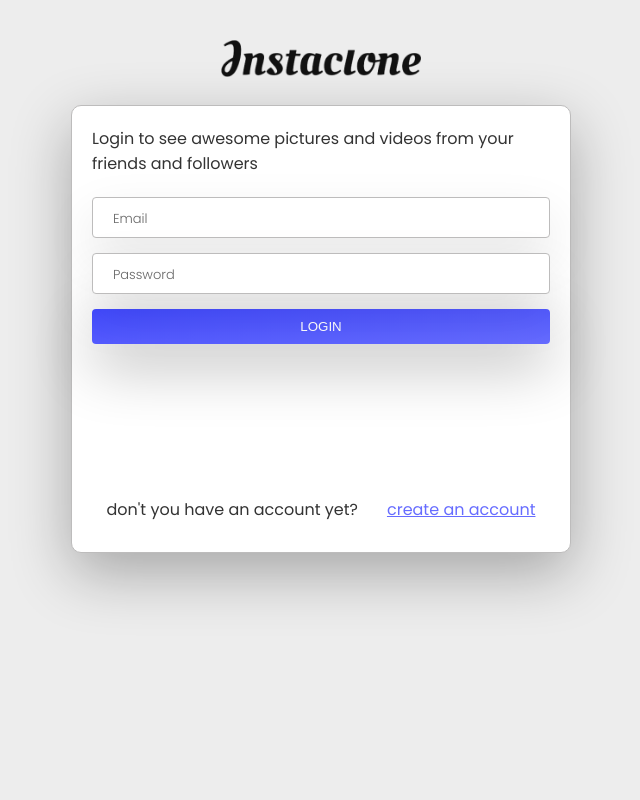
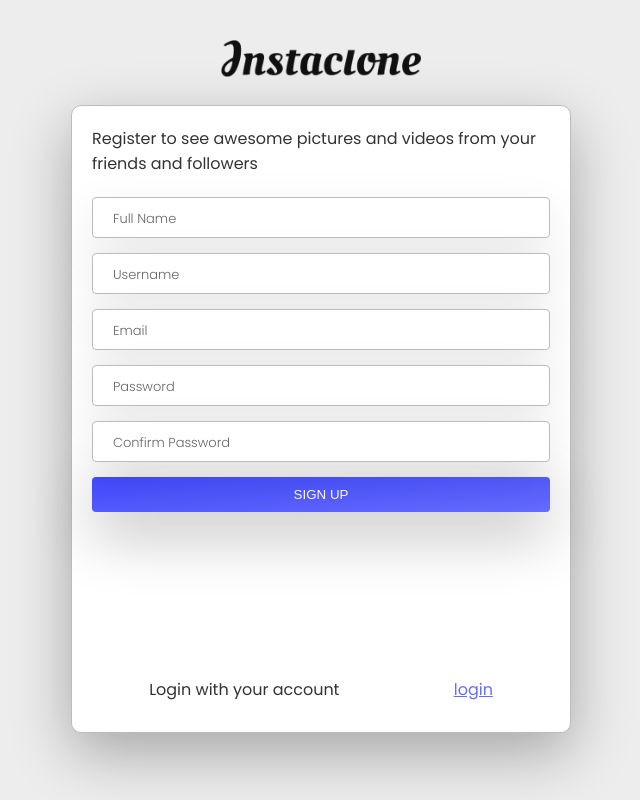
Before and after one commit to Ceci007/instaclone-client, a React (Create React App) app: page /register in a window 1280 px wide. Shown: the whole page, without its empty margins (319-959 px from the left). Built offline with nearby package versions, Linux system fonts and the light colour scheme; what apollo-upload-client would draw is missing.

Commit message:
Adding public and protected routes

```diff
--- a/src/App.js
+++ b/src/App.js
@@ -1,12 +1,17 @@
 import React, { useState, useEffect, useMemo } from 'react';
+import { Route, Routes, Navigate } from "react-router-dom";
 import client from "./config/apollo";
 import { ApolloProvider } from "@apollo/client";
 import { ToastContainer } from "react-toastify";
 
-import Auth from "./pages/Auth/index";
 import { getToken, decodeToken } from "./utils/token";
 import AuthContext from './context/AuthContext';
-import AppRouter from './routes/AppRouter';
+
+import RegisterPage from './pages/Auth/RegisterPage';
+import LoginPage from './pages/Auth/LoginPage';
+import HomePage from './pages/Home/HomePage';
+import UserPage from './pages/UserPage';
+import BasicLayout from './layouts/BasicLayout';
 
 function App() {
   const [auth, setAuth] = useState(undefined);
@@ -43,7 +48,41 @@ function App() {
   return (
     <ApolloProvider client={client}>
       <AuthContext.Provider value={authData}>
-          { !auth ? <Auth /> : <AppRouter /> }
+          { /* !auth ? <Auth /> : <AppRouter /> */}
+          <Routes>
+            {!auth && (
+              <>
+                 <Route
+                  path="/register"
+                  element={<RegisterPage authenticate={auth} />}
+                />
+                <Route
+                  path="/login"
+                  element={<LoginPage authenticate={auth} />}
+                />
+              </>
+            )}
+
+            {auth && (
+              <>
+                <Route
+                  path="/"
+                  element={
+                    <BasicLayout>
+                      <HomePage logout={auth} />
+                    </BasicLayout>
+                  }
+                />
+                <Route path="/:username" element={
+                  <BasicLayout>
+                    <UserPage />
+                  </BasicLayout>
+                  }
+                />
+              </>
+            )}
+            <Route path="*" element={<Navigate to={auth ? "/" : "/login"} />} />
+          </Routes>
           <ToastContainer
             position="top-right"
             autoClose={5000}
--- a/src/components/Auth/LoginForm.js
+++ b/src/components/Auth/LoginForm.js
@@ -1,4 +1,5 @@
 import React, { useState, useLayoutEffect, useRef } from 'react';
+import { useNavigate } from 'react-router-dom';
 import { useFormik } from "formik";
 import * as Yup from "yup";
 import { toast } from "react-toastify";
@@ -11,6 +12,7 @@ export default function LoginForm(props) {
     const [error, setError] = useState("");
     const [login] = useMutation(LOGIN);
     const { setUser } = useAuth();
+    const navigate = useNavigate();
 
     const [show, setShow] = useState(false)
     const [heightError, setHeightError] = useState(0);
@@ -45,6 +47,8 @@ export default function LoginForm(props) {
                 const { token } = data.login;
                 setToken(token);
                 setUser(decodeToken(token));
+                const { username } = decodeToken(token);
+                navigate(`/${username}`);
                 toast.success("User Login successfully!!");
             } catch(err) {
                 toast.error(err.message);
--- a/src/components/Auth/RegisterForm.js
+++ b/src/components/Auth/RegisterForm.js
@@ -1,13 +1,14 @@
 import React, { useState, useLayoutEffect, useRef } from 'react';
+import { useNavigate } from 'react-router-dom';
 import { useFormik } from "formik";
 import * as Yup from "yup";
 import { toast } from "react-toastify";
 import { useMutation } from "@apollo/client";
 import { REGISTER } from "../../gql/user";
 
-export default function RegisterForm(props) {
-    const { setShowLogin } = props;
+export default function RegisterForm() {
     const [register] = useMutation(REGISTER);
+    const navigate = useNavigate();
 
     const [show, setShow] = useState(false)
     const [heightError, setHeightError] = useState(0);
@@ -52,7 +53,7 @@ export default function RegisterForm(props) {
                     }
                 });
                 toast.success("User register successfully!!");
-                setShowLogin(true);
+                navigate("/login");
             } catch(err) {
                 toast.error(err.message);
             }
--- a/src/index.js
+++ b/src/index.js
@@ -1,4 +1,5 @@
 import React from "react";
+import { BrowserRouter } from "react-router-dom";
 import ReactDOM from "react-dom/client";
 import App from "./App";
 import reportWebVitals from "./reportWebVitals";
@@ -9,7 +10,9 @@ import 'react-toastify/dist/ReactToastify.css';
 const root = ReactDOM.createRoot(document.getElementById("root"));
 root.render(
   <React.StrictMode>
-    <App />
+    <BrowserRouter>
+      <App />
+    </BrowserRouter>
   </React.StrictMode>
 );
 
--- a/src/pages/Auth/Auth.js
+++ /dev/null
@@ -1,31 +0,0 @@
-import React, { useState } from 'react';
-import RegisterForm from '../../components/Auth/RegisterForm';
-import LoginForm from "../../components/Auth/LoginForm";
-import LazyImage from '../../components/LazyImage/LazyImage';
-import logo from "../../assets/png/instaclone.png";
-
-export default function Auth() {
-    const [showLogin, setShowLogin] = useState(true);
-
-    return (
-        <div className="container flex-column-center">
-            <div className="logo-box">
-                <LazyImage src={logo} alt="logo" width="100%" height="auto" />
-            </div>
-            <div className='form-container'>
-                { showLogin ? <LoginForm /> : <RegisterForm setShowLogin={setShowLogin} /> }
-                { showLogin ? (
-                    <div className="space-between">
-                        <p>don't you have an account yet?</p>
-                        <span onClick={() => setShowLogin(!showLogin)}>create an account</span>
-                    </div>
-                ) : (
-                    <div className="space-between">
-                        <p>Login with your account</p>
-                        <span onClick={() => setShowLogin(!showLogin)}>login</span>
-                    </div>
-                ) }
-        </div>
-        </div>
-    )
-}
--- /dev/null
+++ b/src/pages/Auth/LoginPage.js
@@ -0,0 +1,23 @@
+import React, { useState } from 'react';
+import { Link } from 'react-router-dom';
+import RegisterForm from '../../components/Auth/RegisterForm';
+import LoginForm from "../../components/Auth/LoginForm";
+import LazyImage from '../../components/LazyImage/LazyImage';
+import logo from "../../assets/png/instaclone.png";
+
+export default function LoginPage() {
+    return (
+        <div className="container flex-column-center">
+            <div className="logo-box">
+                <LazyImage src={logo} alt="logo" width="100%" height="auto" />
+            </div>
+            <div className='form-container'>
+                <LoginForm />
+                <div className="space-between">
+                    <p>you don't have an account yet?</p>
+                    <Link to="/register" className='auth-link'>create an account</Link>
+                </div>
+        </div>
+        </div>
+    )
+}
--- /dev/null
+++ b/src/pages/Auth/RegisterPage.js
@@ -0,0 +1,22 @@
+import React, { useState } from 'react';
+import { Link } from "react-router-dom";
+import RegisterForm from '../../components/Auth/RegisterForm';
+import LazyImage from '../../components/LazyImage/LazyImage';
+import logo from "../../assets/png/instaclone.png";
+
+export default function RegisterPage() {
+    return (
+        <div className="container flex-column-center">
+            <div className="logo-box">
+                <LazyImage src={logo} alt="logo" width="100%" height="auto" />
+            </div>
+            <div className='form-container'>
+                <RegisterForm />
+                <div className="space-between">
+                    <p>Login with your account</p>
+                    <Link to="/login" className='auth-link'>login</Link>
+                </div>
+        </div>
+        </div>
+    )
+}
--- a/src/pages/Auth/index.js
+++ /dev/null
@@ -1 +0,0 @@
-export { default } from "./Auth";
--- a/src/pages/Home/Home.js
+++ b/src/pages/Home/HomePage.js
@@ -1,6 +1,6 @@
 import React from 'react';
 
-export default function Home() {
+export default function HomePage() {
   return (
     <div>
       <h2>
--- a/src/pages/User.js
+++ b/src/pages/UserPage.js
@@ -2,7 +2,7 @@ import React from 'react';
 import { useParams } from 'react-router-dom';
 import Profile from '../components/Profile/Profile';
 
-export default function User() {
+export default function UserPage() {
   const { username } = useParams();
 
   return (
--- a/src/routes/AppRouter.js
+++ /dev/null
@@ -1,24 +0,0 @@
-import React from "react";
-import { BrowserRouter, Route, Routes } from "react-router-dom";
-import { createMemoryHistory } from 'history';
-
-import Home from "../pages/Home";
-import User from "../pages/User";
-import Error404 from "../pages/Error404";
-import BasicLayout from "../layouts/BasicLayout";
-
-export const history = createMemoryHistory();
-
-export default function AppRouter() {
-  return (
-    <BrowserRouter>
-        <BasicLayout>
-            <Routes>
-                <Route path="/" element={<Home />} exact={true} />
-                <Route path="/:username" element={<User />} exact={true} />
-                <Route path="*" element={<Error404 />} />
-            </Routes>
-        </BasicLayout>
-    </BrowserRouter>
-  );
-}
--- a/src/scss/pages/_auth.scss
+++ b/src/scss/pages/_auth.scss
@@ -35,7 +35,7 @@
         color: $font-dark-grey;
     }
 
-    &  span {
+    &  .auth-link {
         color: $font-primary;
         text-decoration: underline;
         margin: 1rem auto;
```
